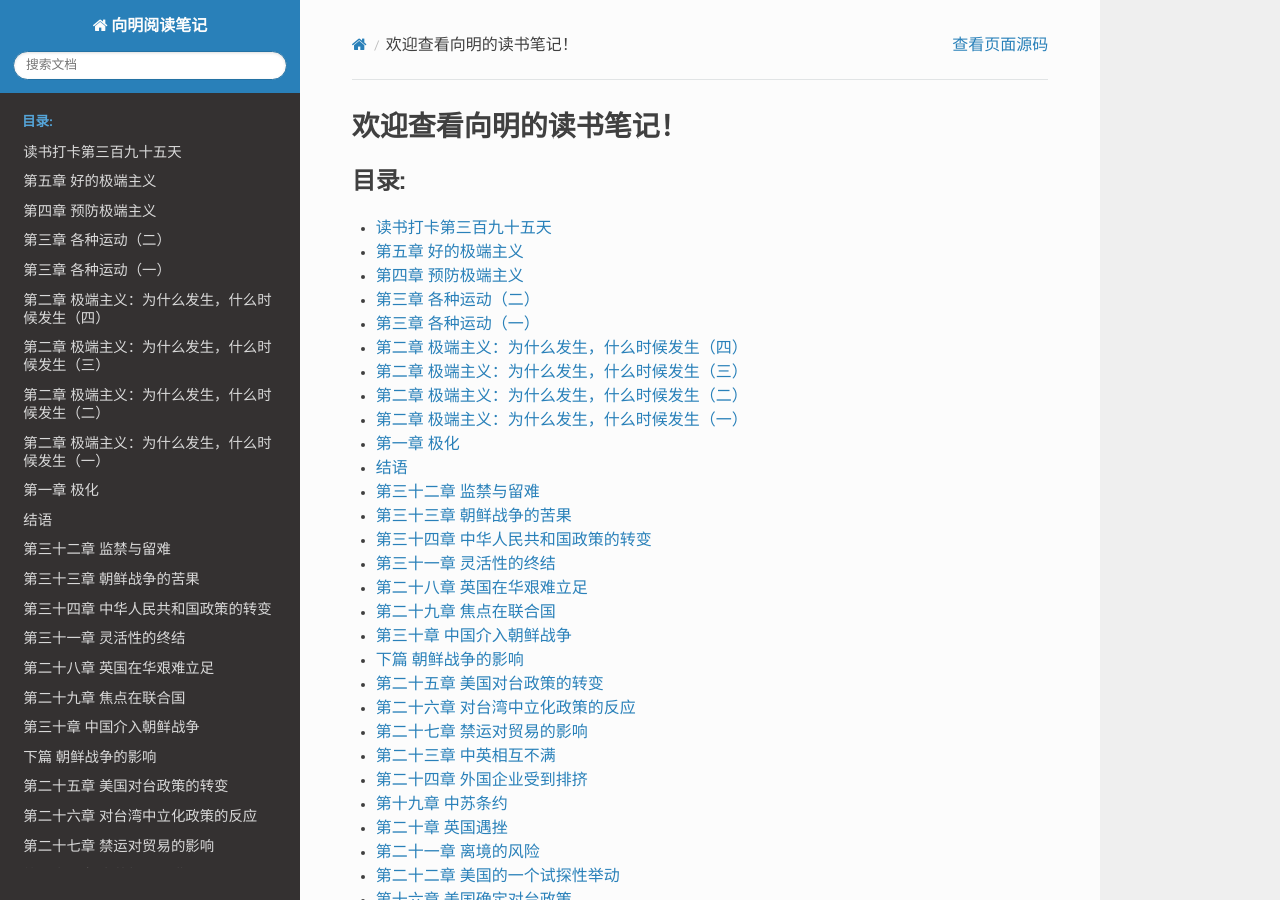
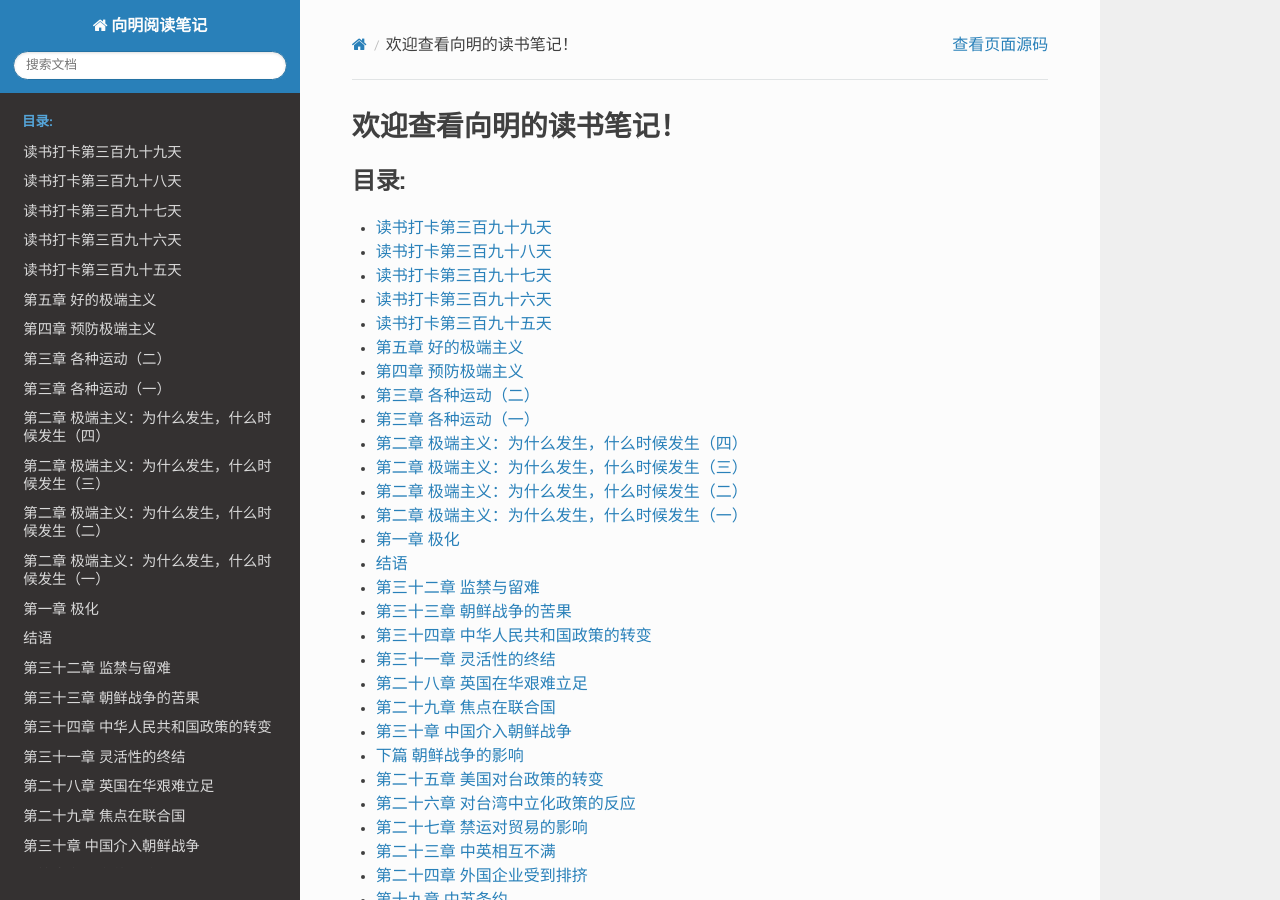
Before and after one commit to xiangming1975/reading, a Sphinx documentation site: the page built from source/index.rst, in a window 1280 px wide and 900 px high. Built offline with Sphinx 7.4.7 and the Read the Docs theme 2.0.0, drawn with Linux system fonts in a browser that asks for light colours; some of the changed lines change nothing that is shown.

Commit message:
美国反对美国

````diff
--- a/source/2021-08-24.md
+++ b/source/2021-08-24.md
@@ -21,7 +21,7 @@
 > 10. 思想在社会发展和管理中的作用；
 > 11. 危及未来发展的种种潜流。
 
-### 一、不均匀的土地
+### 一、不均匀的土地（一）
 
 #### 1. 美国制造的疑惑
 
@@ -50,7 +50,3 @@
 > * 车多，污染多，交通事故多，浪费多；
 > * 电话多，干扰、窃听多；
 > * 电脑多，社会通讯系统变得脆弱，一旦机器出故障，或有病毒侵入电脑，马上波及一大片，有时大批的数据资料荡然无存。
-
-#### 4. 高度的商品化
-
->
--- /dev/null
+++ b/source/2021-08-25.md
@@ -0,0 +1,53 @@
+读书打卡第三百九十六天
+===
+
+《美国反对美国》（二）
+---
+
+### 一、不均匀的土地（二）
+
+#### 4. 高度的商品化
+
+> 研究一个社会的管理过程，我们需要研究的是：高度商品化对一个社会错综复杂的管理过程有什么作用？
+
+> 一个政治和行政系统能否承担现代社会带来的全部重担？……恐怕没有一个政治和行政系统有这样大的能量来直接管理和承担全部责任。……努力使社会生活的各个领域有自行的组织和动力，自行满足社会的需要，从而使政治系统或行政系统只起间接管制的作用，是在这个方面取胜的一个有效的途径。
+
+> 要实现这个结构，先决条件是使社会生活的各个领域能够形成一个自组织系统，使这些具体而繁杂的活动范畴与政治活动脱钩。商品化是这个转化过程的催化剂。
+
+```
+现在看来，纯粹的撒手也不行，共产党的做法是在党的领导下形成自组织系统，我觉得更合适。一个关键的民生行业，则完全不能撒手。
+
+食物和交通（事实上是能源）两个例子，这两样都是靠剥削其他国家的利润实现的极大丰富，对于别的国家完全没有可参考价值。
+```
+> 商品化不仅往地理广度上推动商品流通，从而促使社会的均衡发展，而且驱使商品向多样化发展，驱使商品走向每一个没有开发的领域。
+```
+也不一定。为了追求利润，一些偏僻山区就会被放弃，一些低利润领域也会被放弃，而这些地区和领域，都牵涉到民生福祉。
+```
+> 商品化可以减轻政治和行政系统的负担，担忧一个重要的前提，这就是政治和行政系统必须管制商品化。
+```
+终于说到点子上了。
+```
+
+#### 5. 边远地区
+
+> 如果人们在精神领域中拒绝现代化，那么现代化就很难以侵入他们。……现代化真正的动力在人们的内心世界。
+
+> 现代化过程自然是改造旧社会结构的过程，也是某种安全感消失的过程。如果人们均对安全环境的消失感到害怕，现代化乃至任何社会变革都会遇到强大无比的阻力。
+
+#### 6. 阿马拿移民地
+
+> 阿马拿的早期生活就是建立在一种信念之上。不过这种信念是宗教化的，而非政治性的。……1932年的转变，最根本的原因可能是年轻一代对这种信念的放弃和冷漠。……一旦年轻一代发生这种转变，任何力量都难以保证一种体制的长存不朽。
+```
+核心理念也要与时俱进，要理论创新。共产党就做得不错。
+```
+
+#### 7. 乡土景观
+
+> 把人们吸引出相对落后的地区，使他们集中到城市中来。……以此来化解农村地区的紧张态势。其实乡村存在的问题没有真正的解决。
+```
+精准扶贫彻底解决农村问题了吗？感觉也没有。
+```
+
+#### 8. 农场的衰落
+
+> 农场主也有种种困难，这对农业是个挑战。其一是经济问题。其二是劳动强度高。其三是年轻一代的厌倦。
--- /dev/null
+++ b/source/2021-08-26.md
@@ -0,0 +1,57 @@
+读书打卡第三百九十七天
+===
+
+《美国反对美国》（三）
+---
+
+### 二、古老的政治精神（一）
+
+#### 1. “美国精神”
+
+> 康马杰认为美国人民精神的主要特点是什么呢？我摘录下来，大概有以下一些：
+> 1. 乐观精神是异常寻常的。
+> 2. 信念是世上没有办不到的事，不达全胜决不罢休。
+> 3. 视野广阔，……
+> 4. 文化是物质性的，……
+> 5. 总是顽强地去战胜困难，……
+> 6. 有强烈的数量概念，倾向于以数量来评价几乎所有的事物，……
+> 7. 注重实际，……
+> 8. 讨厌理论和抽象思辨，……
+> 9. 他们信宗教但不虔诚，……
+> 10. 在政治方面非常讨厌空洞玄虚的理论和夸夸其谈的人。
+> 11. 对待文化持既怀疑又宽容的态度，……
+> 12. 有一种夜郎自大的信念，……
+> 13. 爱搞实验，……愿意接受挑战。
+> 14. 是民主的，完全平等的。
+> 15. 很随便，不拘小节，……
+> 16. 觉得权威和规章条例是使人头痛的问题，……
+
+#### 2. “五月花号”
+
+> 人们常常怀疑，美国社会没有什么政治教育。但其传统精神却深入人心。这里，“实物教科书”起了不少的作用。
+```
+现在的红色教育基地开始有那么点实物教科书的意思了，但还不成体系。也许等经济极大发达了就可以成体系地学习红色教育了。
+```
+> 任何社会想要长治久安，都应当传播自己的价值体系，只不过传播的方法各有不同，而传播的效果在很大程度上就取决于方法。
+
+#### 3. 政治信条
+
+> 什么是美国的信条？亨廷顿认为可以归纳为：（1）自由；（2）平等；（3）个人主义；（4）民主；（5）法治。
+```
+核心应该是个人主义吧？
+```
+> 詹姆斯•布莱斯的归纳为：（1）个人有神圣的权力；（2）权力之源在民；（3）一切政府受法律和人民的限制；（4）地方政府优先于联邦政府；（5）大多数人比少数人明智；（6）最小的政府是最好的政府。
+```
+第1、2、3、4点应该源于个人主义。第6点应该是商人们弄出来的。第5点是建国初期历史原因形成的？
+
+第5点导致了现在的普遍反智。
+```
+> 到了危急时刻，人们对这些信条便会有不同的解释。
+
+> 亨廷顿认为在四个时期发生过这样的情形：革命时期、杰弗逊时期、南北战争和六十年代动乱时期。
+
+> 社会一直在实现相同的信条，与不断改换信条的社会相比，其社会发展的延续性对其社会发展的功效不可忽视。
+
+> 不少政治学者都承认美国存在着政治信念和政治体制之间的差异。尽管这些信念为美国的主流，然而实际政治生活远远落后于这些信念之后。
+
+> 一个社会接受一种信念不容易，接受了之后要真正实践它们更不容易。对一个社会发展来说，第一步是核心价值成为社会主流，然后是使其成为现实。
--- /dev/null
+++ b/source/2021-08-27.md
@@ -0,0 +1,48 @@
+读书打卡第三百九十八天
+===
+
+《美国反对美国》（四）
+---
+
+### 二、古老的政治精神（二）
+
+#### 4. 平等抑或自由
+
+> 一个社会的价值观念中，总有核心价值，核心价值主导着整个社会的发展，主导着社会大部分人的精神活动，也是社会大部分人判断各类私人和公共事物的标准。
+
+> 在今天的美国，倾向于以自由为主导价值观念的人多于选择平等为主导价值观念的人。
+```
+如果美国主流选择民主而非自由，那么现在的世界会不会不一样？
+```
+> 自由是一个更易于被具有不同利益的人随意运用的概念。
+```
+说白了，自由就没有一个明确的、公认的定义！说难听点，世界上就不存在所谓的自由！
+```
+> 选择自由的原则的人首先必须追求平等原则，因为没有平等的先决条件，自由难以充分实现。
+
+> 在两种价值发展到一定阶段之后，这种冲突就会显示出来。如果讲人的自由，讲人的充分自由，那么平等就可能成为一种限制，因为平等要求不同的人具有同样的条件。
+
+> 所以，在平等和自由发展到一定阶段的时候，新的矛盾又会产生。
+
+> 其实在美国人心中的，大部分是倾向于自由。讲平等，只是在自由受到限制的时候。……因为西方体制保证的平等，只是形式上的政治平等，而非社会平等、经济平等。……形式上的政治平等确定之后，再进一步要求平等，就会涉及许多人的利益。历史决定了规定形式上的政治平等易，实现经济平等难。
+```
+说到点子上了！
+
+也就是说，政治平等只是一种虚假的平等。社会平等、经济平等才是真正的平等。
+
+希望中共能保持住当今中国社会的真正平等。
+```
+> 大多数中产阶级认为自己是富有的或者会是富有的。这一部分人认为……富有依赖于经济领域的自由活动，如果限制这种自由，制造平等，就会损害他们的利益。……质言之，这种论调反映了富有者的愿望，他们不愿意限制资本的自由，也不愿意与社会大众分享更深层次的平等。
+```
+白痴的中产阶级。还真以为自己脱离劳动阶层，成为资本家了？
+
+真正的资产阶级不用发声，自有这些中产阶级替他们争取利益。
+
+我认为，资本家和劳动者的唯一区别就是：当你不工作了，你的生活水平有没有下降。如果没有下降，你就是资产阶级；下降了，你就是无产阶级。
+
+我相信，绝大多数中产阶级、顶级职业经理人、甚至很多企业业主，都是无产阶级。相反，各类房东，都是标准的资本家。
+```
+> 美国人只接受条件平等，而不接受结果平等。条件平等确定之后，便是自由领域。不少美国人确认条件平等已经实现，再讲平等只能是结果平等，这是自由成为当今主导价值的重要原因。
+```
+既要追求条件平等，也要追求结果平等。但结果平等不是简单地送给弱势群体，而是要扶持弱势群体自己去努力争取。比如，不能硬性规定公务员当中要有一定比例的残疾人，而是要想办法提高残疾人的各方面能力，使得他们能够参加公务员考试并且考得上！
+```
--- /dev/null
+++ b/source/2021-08-28.md
@@ -0,0 +1,24 @@
+读书打卡第三百九十九天
+===
+
+《美国反对美国》（五）
+---
+
+### 二、古老的政治精神（三）
+
+#### 5. 二百年的宪法
+
+> 在制订宪法时，遇到一个历史条件值得注意，这就是它是延续同一种制度，只是组织形式不同罢了。……因此对美国来说，基本上是仿照英国的政治原则设立一套新的体制。……而不少国家的革命面临的问题是改变政治原则，这要困难得多，因为没有人知道新的原则的实践，一片空白，……。当然，在英法俄中等国，因为旧制度的影响太大，所以也给建立一个新制度造成了困难。
+```
+原来不是革命，而是独立。
+```
+> 宪法确定了以下三大基本原则：
+> * 实行代议制；
+> * 分权治理（联邦制、三权分立）；
+> * 有限政府，即规定政府不能做什么；
+
+> 为什么宪法能延续二百年？普莱维特和沃巴提供了一种解释：（1）1780年存在的政治冲突今天依然存在，只不过形式各异；（2）宪法保障的代议制、分权和有限政府，今天也依然有足够的吸引力。
+
+> 另一重要的原因是宪法的自身变化。……宪法的变化特点是内容变，形式不变。……关键是宪法变的依据和程序还是出于这部宪法，而不是其他。
+
+#### 6. 政治基因
````
